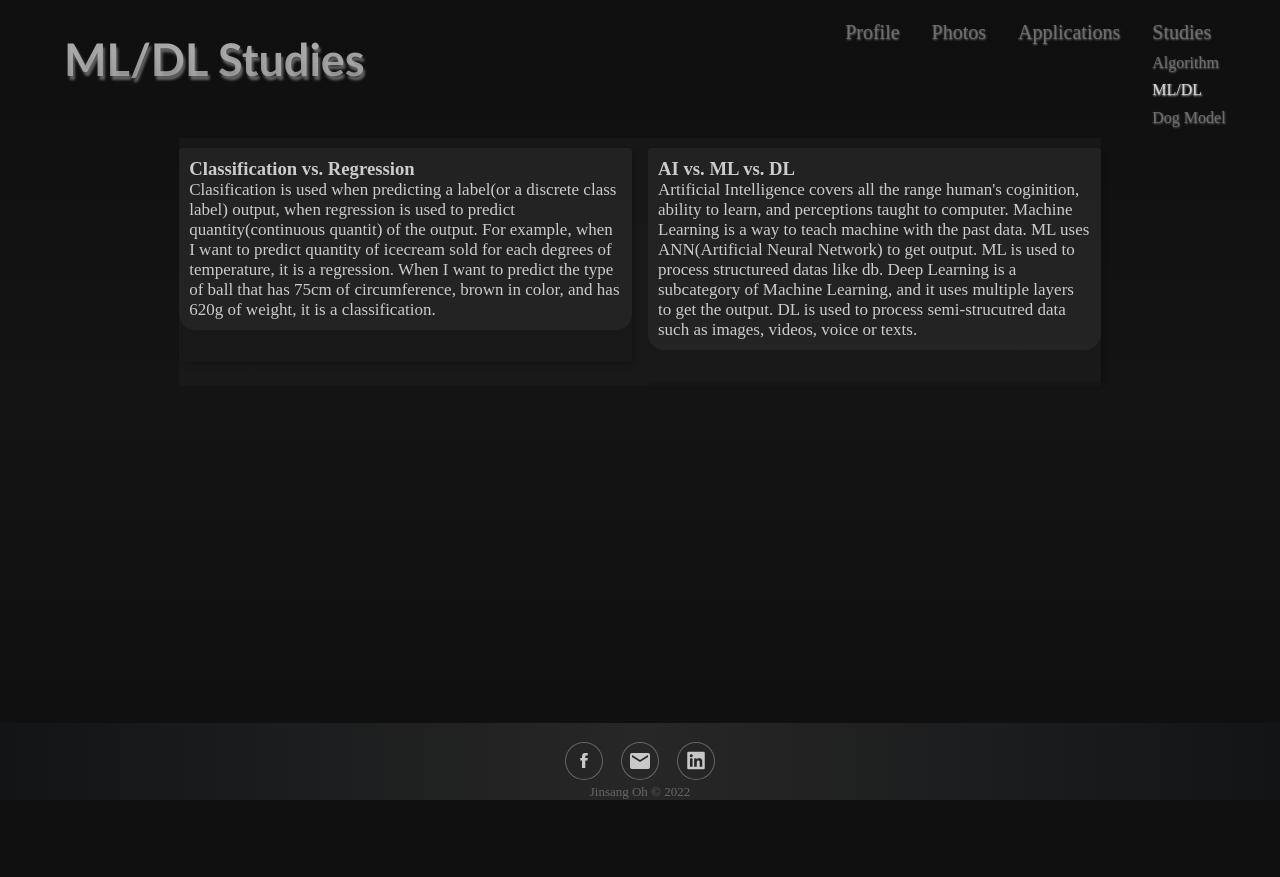
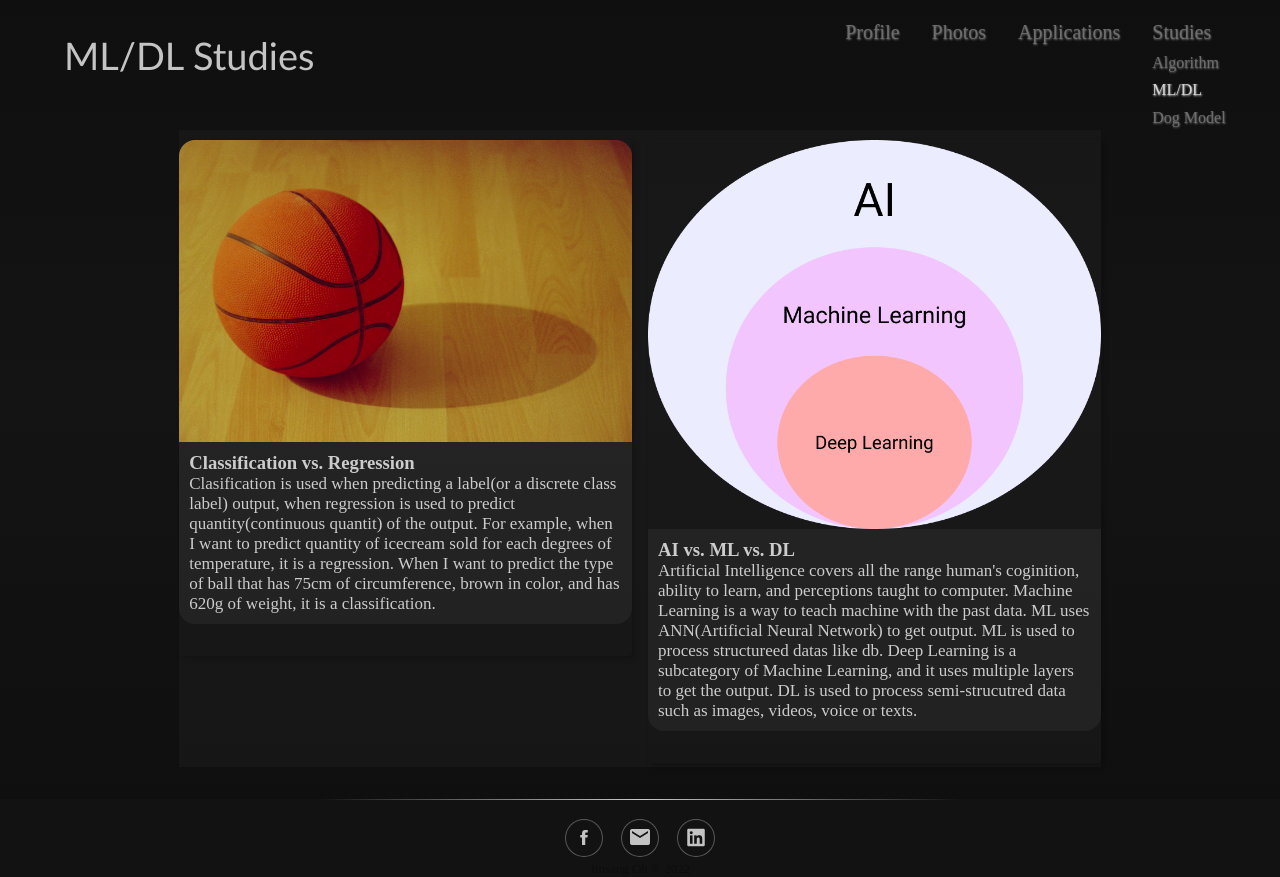
Before and after one commit to JamesOhJins/Profile, a PHP site: page /ml.html in a window 1280 px wide. Before the commit the page ends 800 px from the top, so only its background shows below. Run offline with PHP 8.4, Linux system fonts and the light colour scheme; some libraries are stand-ins or nearby versions.

Commit message:
modified css

```diff
--- a/assets/css/style.css
+++ b/assets/css/style.css
@@ -27,19 +27,20 @@ a {
 
 h1 {
     font-family: 'Optima';
-    text-shadow: 2px 3.5px 2.5px rgba(177, 177, 177, 0.5);
+    /* text-shadow: 2px 3.5px 2.5px rgba(177, 177, 177, 0.5); */
     text-align: left;
-    font-size: 45px;
+    font-size: 38px;
     padding-bottom: 20px;
     padding-left: 5%;
     padding-top: 2.5%;
     margin: 0;
-    /* color: linear-gradient(20deg, #cccccc, #ccc);
-    color: #cccccc; */
-    background: -webkit-linear-gradient(#cccccc, rgb(119, 119, 119));
+    font-weight: 400;
+    /* filter:invert(); */
+    color: #c4c4c4;
+    /* background: -webkit-linear-gradient(#cccccc, rgb(119, 119, 119));
   -webkit-background-clip: text;
   -webkit-text-fill-color: transparent;
-    background-color: transparent;
+    background-color: transparent; */
 }
 /* burger icon on PC */
 .burger {
@@ -306,7 +307,7 @@ h1 {
 #profile {
     width: 100%;
     text-align: center;
-    padding-top: 20%;
+    padding-top: 15vh;
 }
 
 #profile img {
@@ -383,9 +384,18 @@ ul {
 /*footer*/
 .footer-dark {
     margin-top: auto;
-    color: #f0f9ff;
-    background: linear-gradient(90deg, #121416, rgb(39, 39, 39), #121416);
-    /* background-color: #16181b; */
+    /* border-style:solid 0.5px white; */
+    border-style: none;
+    background-color: rgb(18, 18, 18);
+}
+.footer-top {
+    /* position:absolute; */
+    height: 0.5px;
+    width: 100%;
+    border: 0;
+    margin:0;
+    background: black;
+    background: -webkit-gradient(linear, 25% 0, 75% 0, from(transparent), to(transparent), color-stop(50%, rgb(202, 201, 201)));
 }
 .footer-dark ul {
     padding: 0;
--- a/assets/html/footer.html
+++ b/assets/html/footer.html
@@ -1,4 +1,5 @@
 <div class="container">
+    <hr class="footer-top" />
     <div class="row">
         <div class="col item social">
             <a href="https://www.facebook.com/jinsang.j.oh/">
--- a/ml.html
+++ b/ml.html
@@ -5,6 +5,7 @@
     <title>ML/DL</title>
     <script src="assets/js/highlightSelected.js"></script>
     <link href="assets/css/style.css" rel="stylesheet">
+    <script src = "assets/js/loader.js"></script>
     <script defer src="assets/js/modal.js"></script>
     <script async src="https://kit.fontawesome.com/6cc05e1e8e.js" crossorigin="anonymous"></script>
     <script src="https://code.jquery.com/jquery-3.3.1.js"
@@ -28,14 +29,19 @@
     <div id=grid>
         <div id=column>
             <ul>
-            <figure class="gallery__item"><img src="assets/images/studies/ml/basketball.jpg">
+            <figure class="gallery__item">
+                <div class="spinner" style="display:flex">
+                <img src="assets/images/studies/ml/basketball.jpg" onload="removeLoader(src)" class="photo">
+                </div>
                 <figcaption><span>Classification vs. Regression</span><br> Clasification is used when predicting a label(or a discrete class label) output, when regression is used to predict quantity(continuous quantit) of the output.
                  For example, when I want to predict quantity of icecream sold for each degrees of temperature, it is a regression. When I want to predict the type of ball that has 75cm of circumference, brown in color, and has 620g of weight, it is a classification.</figcaption>
             </figure>
             </ul>
             <ul>
             <figure class="gallery__item">
-                <img src="assets/images/studies/ml/ai.png" class="photo">
+                <div class="spinner" style="display:flex">
+                <img src="assets/images/studies/ml/ai.png" onload="removeLoader(src)"class="photo">
+                </div>
                 <figcaption><span>AI vs. ML vs. DL</span><br>Artificial Intelligence covers all the range human's coginition, ability to learn, and perceptions taught to computer. Machine Learning is a way to teach machine with the past data. ML uses ANN(Artificial Neural Network) to get output. ML is used to process structureed datas like db.
                     Deep Learning is a subcategory of Machine Learning, and it uses multiple layers to get the output. DL is used to process semi-strucutred data such as images, videos, voice or texts.
                 </figcaption>
--- a/photos.html
+++ b/photos.html
@@ -20,8 +20,7 @@
 
 <body>
     <h1>Photos
-        <img id="logo" src="assets/images/logo/camera.png" style="filter: invert();">
-        </dl>
+        <!-- <img id="logo" src="assets/images/logo/camera.png" style="filter: invert();"> -->
     </h1>
     <dl class="navLinks">
     </dl>
--- a/rashi.html
+++ b/rashi.html
@@ -25,7 +25,7 @@
     <div class=main>
         <h1>
             Rashi
-            <img id="logo" src="assets/images/logo/paw.png" style="filter: invert();">
+            <!-- <img id="logo" src="assets/images/logo/paw.png" style="filter: invert();"> -->
         </h1>
         <dl class="navLinks">
         </dl>
--- a/timeline.html
+++ b/timeline.html
@@ -24,7 +24,7 @@
 <body>
     <div class=main>
         <h1>Photo Timeline
-            <img id="logo" src="assets/images/logo/scenery.png">
+            <!-- <img id="logo" src="assets/images/logo/scenery.png"> -->
         </h1>
         <dl class="navLinks">
         </dl>
```
